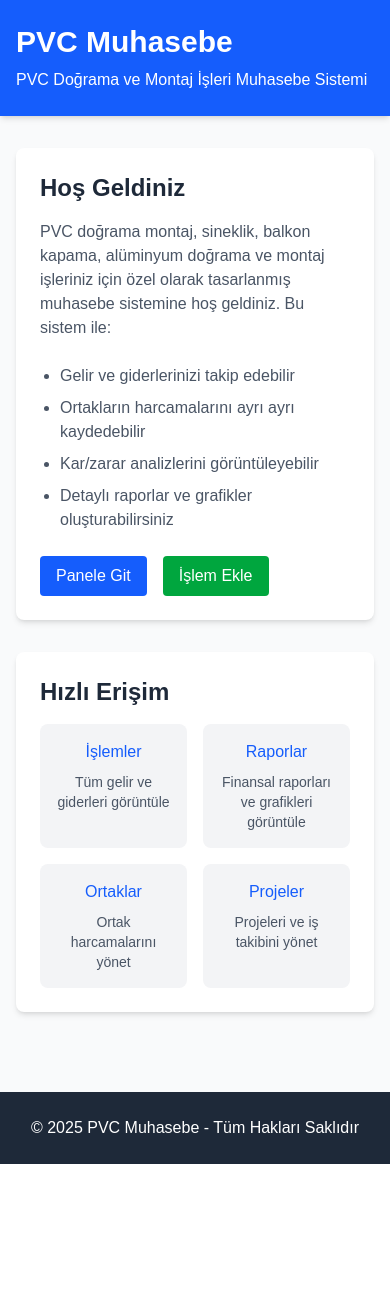
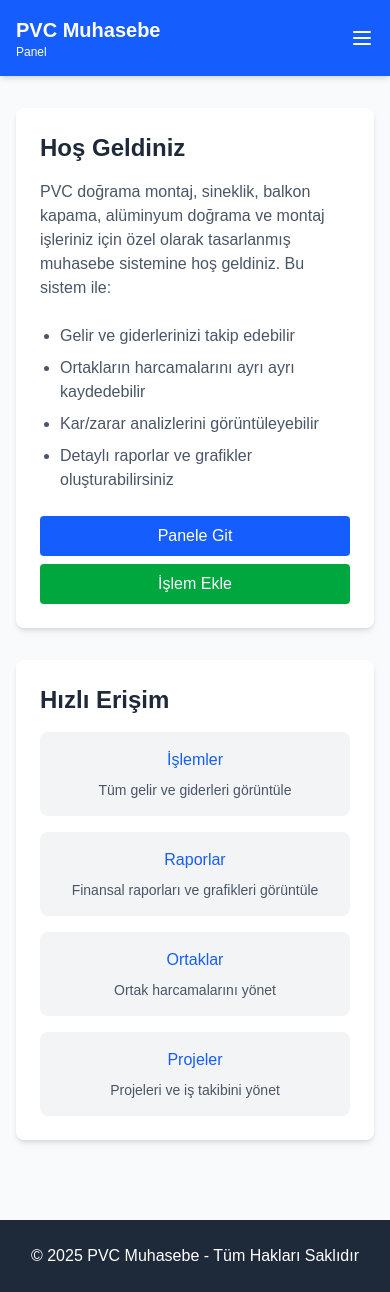
Before and after one commit to IzzetK1/pvc-muhasebe, a Next.js app: page / in a window 390 px wide. Before the commit the page ends 1164 px from the top, so only its background shows below. Built offline with nearby package versions, Linux system fonts and the light colour scheme.

Commit message:
Add mobile responsive improvements to Home and Dashboard pages

```diff
--- a/app/dashboard/page.tsx
+++ b/app/dashboard/page.tsx
@@ -3,7 +3,7 @@
 import Link from 'next/link';
 import { useState, useEffect } from 'react';
 import { transactionFunctions, partnerExpenseFunctions, customerFunctions, projectFunctions, Transaction, Customer, Project } from '../../lib/database';
-import Header from '../components/Header';
+import Header from '../Header';
 
 export default function Dashboard() {
   const [financialSummary, setFinancialSummary] = useState({
@@ -248,7 +248,9 @@ export default function Dashboard() {
                   <p>Henüz müşteri bulunmamaktadır.</p>
                 </div>
               ) : (
-                <div className="overflow-x-auto">
+                <>
+                  {/* Masaüstü Görünüm */}
+                  <div className="hidden md:block overflow-x-auto">
                     <table className="w-full text-left">
                       <thead>
                         <tr className="border-b">
@@ -282,6 +284,34 @@ export default function Dashboard() {
                       </tbody>
                     </table>
                   </div>
+
+                  {/* Mobil Görünüm */}
+                  <div className="md:hidden">
+                    {customers.slice(0, 5).map((customer) => (
+                      <div key={customer.id} className="border-b py-3 px-2">
+                        <div className="mb-2">
+                          <Link href={`/customers/${customer.id}`} className="text-blue-600 hover:underline font-medium">
+                            {customer.name}
+                          </Link>
+                          {customer.company_name && (
+                            <p className="text-sm text-gray-500">{customer.company_name}</p>
+                          )}
+                        </div>
+
+                        <div className="text-sm mb-2">
+                          {customer.email && <div>{customer.email}</div>}
+                          {customer.phone && <div className="text-gray-500">{customer.phone}</div>}
+                        </div>
+
+                        <div className="flex justify-end">
+                          <Link href={`/customers/${customer.id}`} className="text-blue-600 hover:text-blue-800 text-sm">
+                            Görüntüle
+                          </Link>
+                        </div>
+                      </div>
+                    ))}
+                  </div>
+                </>
               )}
 
               <div className="mt-6">
@@ -298,7 +328,7 @@ export default function Dashboard() {
             <div className="mt-8 bg-white rounded-lg shadow-md p-6">
               <h3 className="text-xl font-semibold text-gray-800 mb-4">Hızlı İşlemler</h3>
 
-              <div className="grid grid-cols-2 md:grid-cols-4 gap-4">
+              <div className="grid grid-cols-1 sm:grid-cols-2 md:grid-cols-4 gap-4">
                 <Link
                   href="/transactions/new?type=income"
                   className="bg-green-100 hover:bg-green-200 p-4 rounded-lg text-center transition-colors"
--- a/app/page.tsx
+++ b/app/page.tsx
@@ -1,15 +1,11 @@
 import Link from "next/link";
+import Header from "./Header";
 
 export default function Home() {
   return (
     <div className="min-h-screen bg-gray-50">
       {/* Header */}
-      <header className="bg-blue-600 text-white shadow-md">
-        <div className="container mx-auto px-4 py-6">
-          <h1 className="text-3xl font-bold">PVC Muhasebe</h1>
-          <p className="mt-2">PVC Doğrama ve Montaj İşleri Muhasebe Sistemi</p>
-        </div>
-      </header>
+      <Header />
 
       {/* Main Content */}
       <main className="container mx-auto px-4 py-8">
@@ -26,16 +22,16 @@ export default function Home() {
               <li>Kar/zarar analizlerini görüntüleyebilir</li>
               <li>Detaylı raporlar ve grafikler oluşturabilirsiniz</li>
             </ul>
-            <div className="flex space-x-4">
+            <div className="flex flex-col sm:flex-row space-y-2 sm:space-y-0 sm:space-x-4">
               <Link
                 href="/dashboard"
-                className="bg-blue-600 hover:bg-blue-700 text-white font-medium py-2 px-4 rounded transition-colors"
+                className="bg-blue-600 hover:bg-blue-700 text-white font-medium py-2 px-4 rounded transition-colors text-center"
               >
                 Panele Git
               </Link>
               <Link
                 href="/transactions/new"
-                className="bg-green-600 hover:bg-green-700 text-white font-medium py-2 px-4 rounded transition-colors"
+                className="bg-green-600 hover:bg-green-700 text-white font-medium py-2 px-4 rounded transition-colors text-center"
               >
                 İşlem Ekle
               </Link>
@@ -44,7 +40,7 @@ export default function Home() {
 
           <div className="bg-white p-6 rounded-lg shadow-md">
             <h2 className="text-2xl font-semibold text-gray-800 mb-4">Hızlı Erişim</h2>
-            <div className="grid grid-cols-2 gap-4">
+            <div className="grid grid-cols-1 sm:grid-cols-2 gap-4">
               <Link
                 href="/transactions"
                 className="bg-gray-100 hover:bg-gray-200 p-4 rounded-lg text-center transition-colors"
```
Lines whose indentation alone changed are shown as unchanged.
